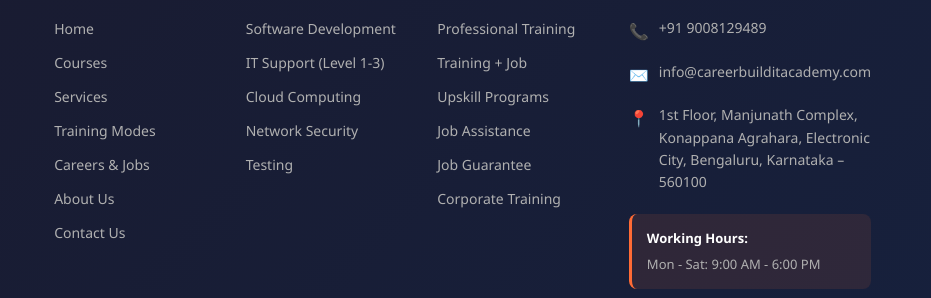
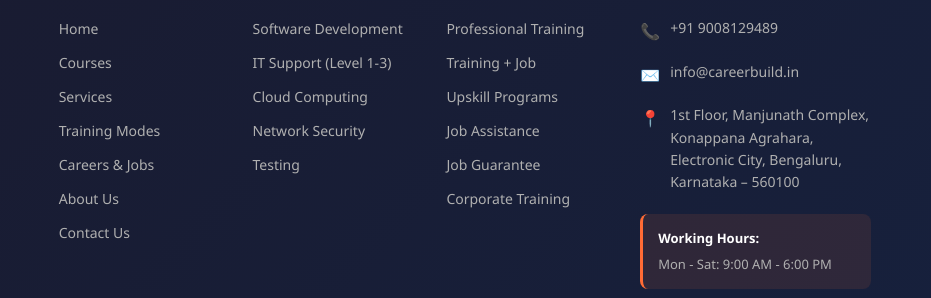
Before and after one commit to vijay-20011201/careerbuild, a plain HTML site: page footer.html in a window 1280 px wide. Shown: the part 139-437 px from the top of the page, 349-1280 px from the left. Drawn offline with Linux system fonts and the light colour scheme.

Commit message:
first commit

```diff
--- a/footer.html
+++ b/footer.html
@@ -370,7 +370,7 @@
                     <li>
                         <span class="contact-icon">✉️</span>
                         <div>
-                            <a href="mailto:info@careerbuilditacademy.com">info@careerbuilditacademy.com</a>
+                            <a href="mailto:info@careerbuild.in">info@careerbuild.in</a>
                         </div>
                     </li>
                     <li>
```
